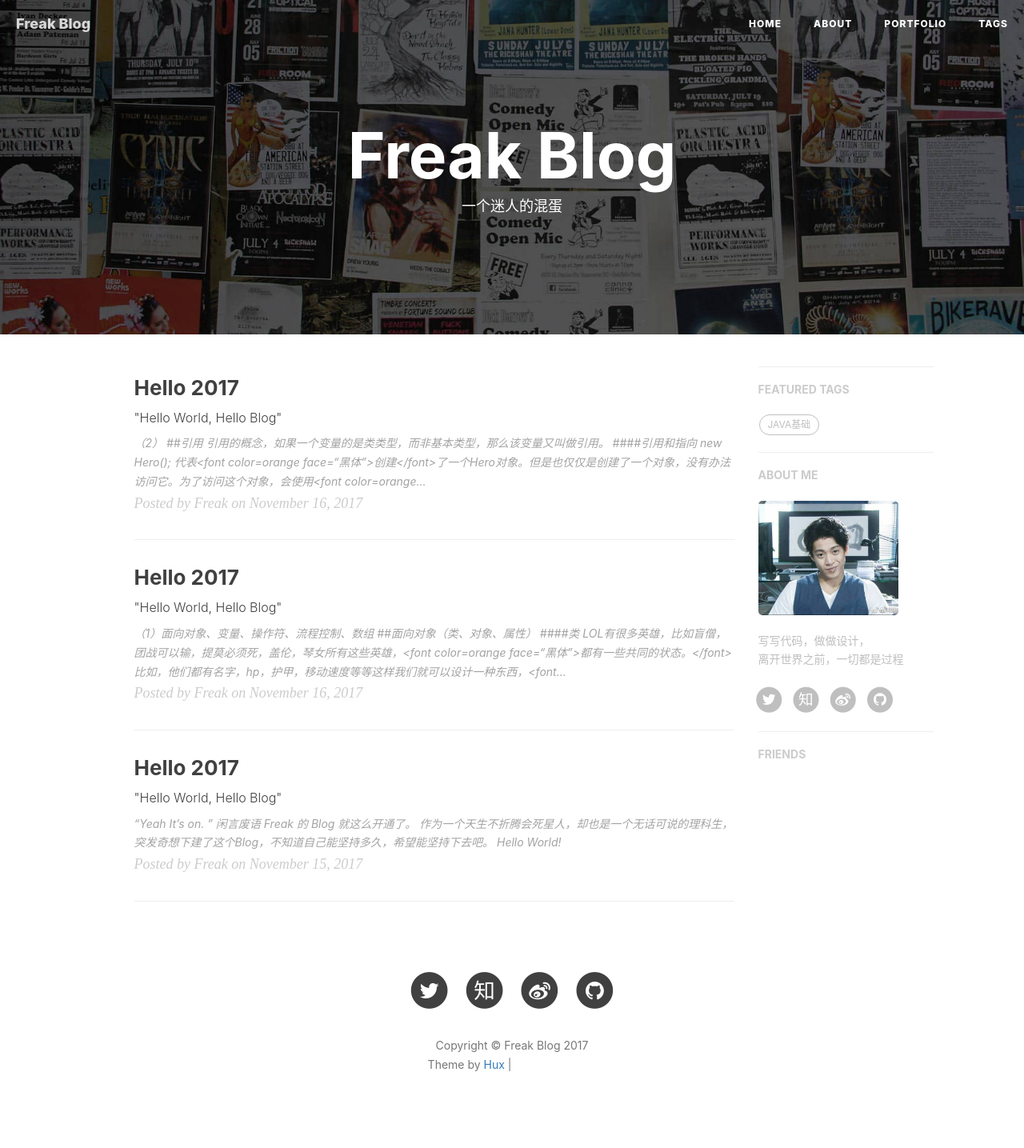
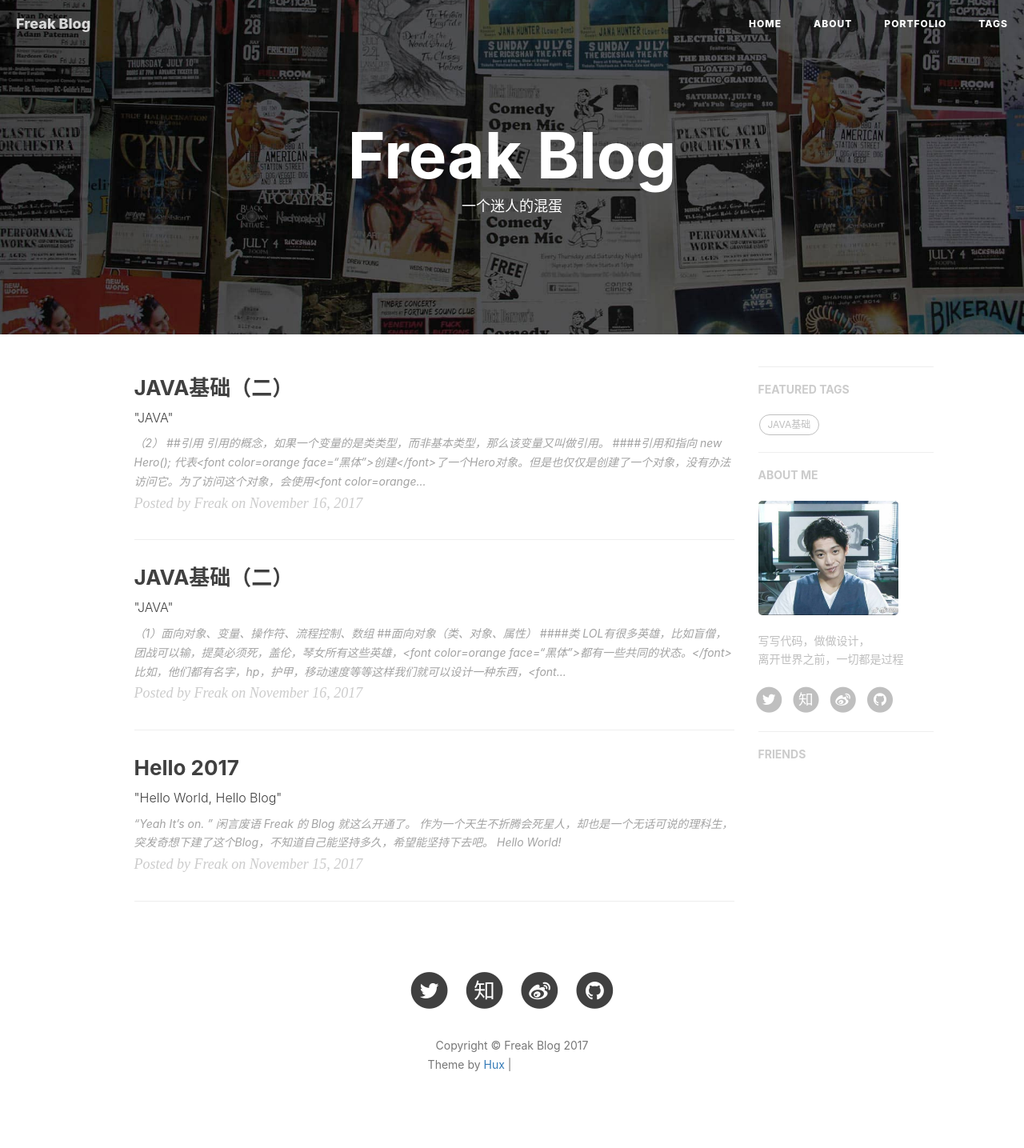
Before and after one commit to Freak-Lew/Freak-Lew.github.io, a Jekyll site: the page built from index.html, in a window 1280 px wide. Shown: the whole page at 80% size. Built offline with Jekyll 4.4.1, drawn with Linux system fonts in a browser that asks for light colours; nearby versions of some CDN libraries; the list of posts is cut into pages by our own code; comment, search, counter and statistics services are not loaded; grey boxes are pictures that could not be loaded.

```diff
--- a/_posts/2017-11-16-java-basic-1.md
+++ b/_posts/2017-11-16-java-basic-1.md
@@ -1,7 +1,7 @@
 ---
 layout:     post
-title:      "Hello 2017"
-subtitle:   " \"Hello World, Hello Blog\""
+title:      "JAVA基础（二）"
+subtitle:   " \"JAVA\""
 author:     "Freak"
 header-img: "img/post-bg-2015.jpg"
 catalog: true
--- a/_posts/2017-11-16-java-basic-2.md
+++ b/_posts/2017-11-16-java-basic-2.md
@@ -1,7 +1,7 @@
 ---
 layout:     post
-title:      "Hello 2017"
-subtitle:   " \"Hello World, Hello Blog\""
+title:      "JAVA基础（二）"
+subtitle:   " \"JAVA\""
 author:     "Freak"
 header-img: "img/post-bg-2015.jpg"
 catalog: true
```
